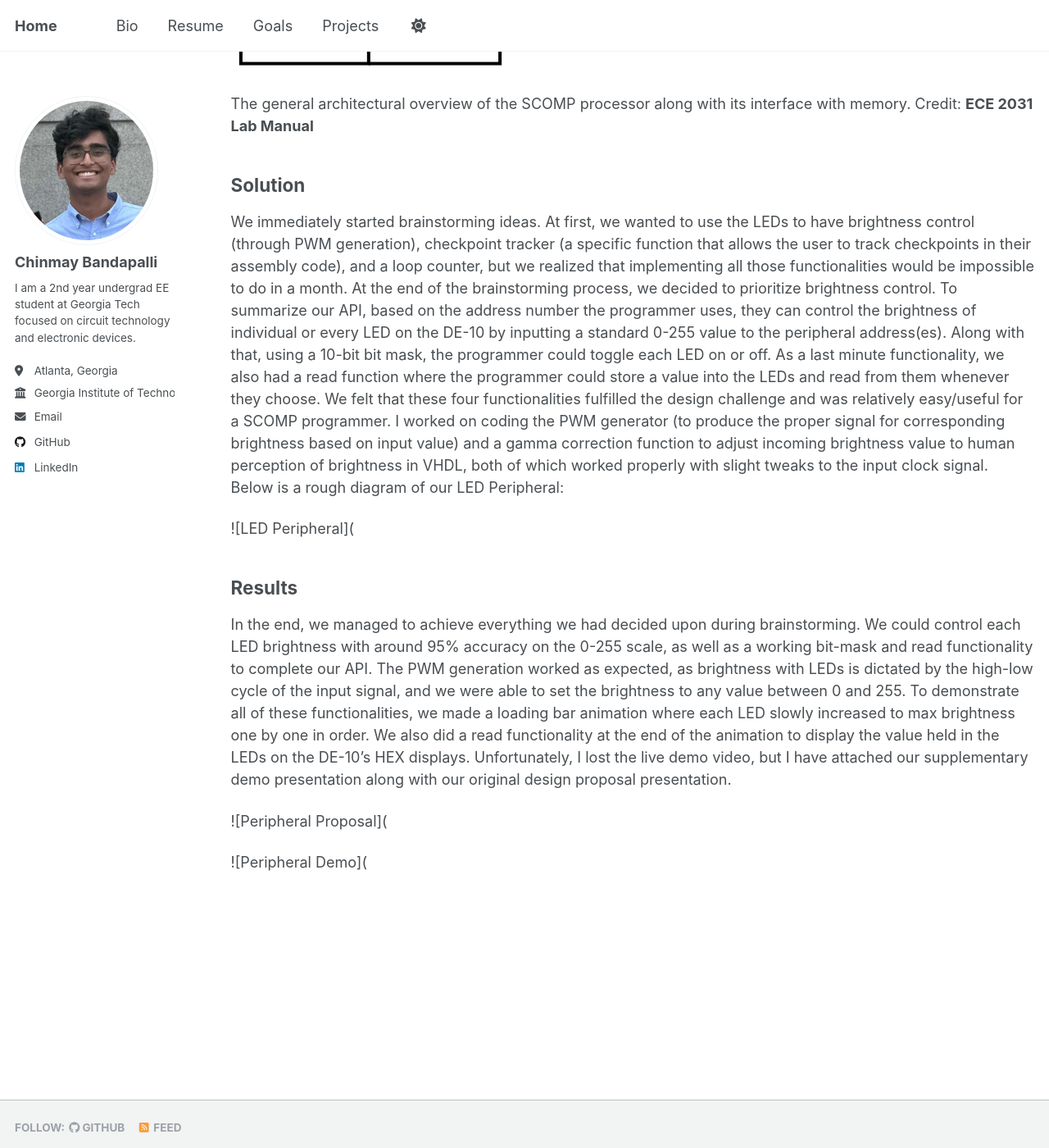
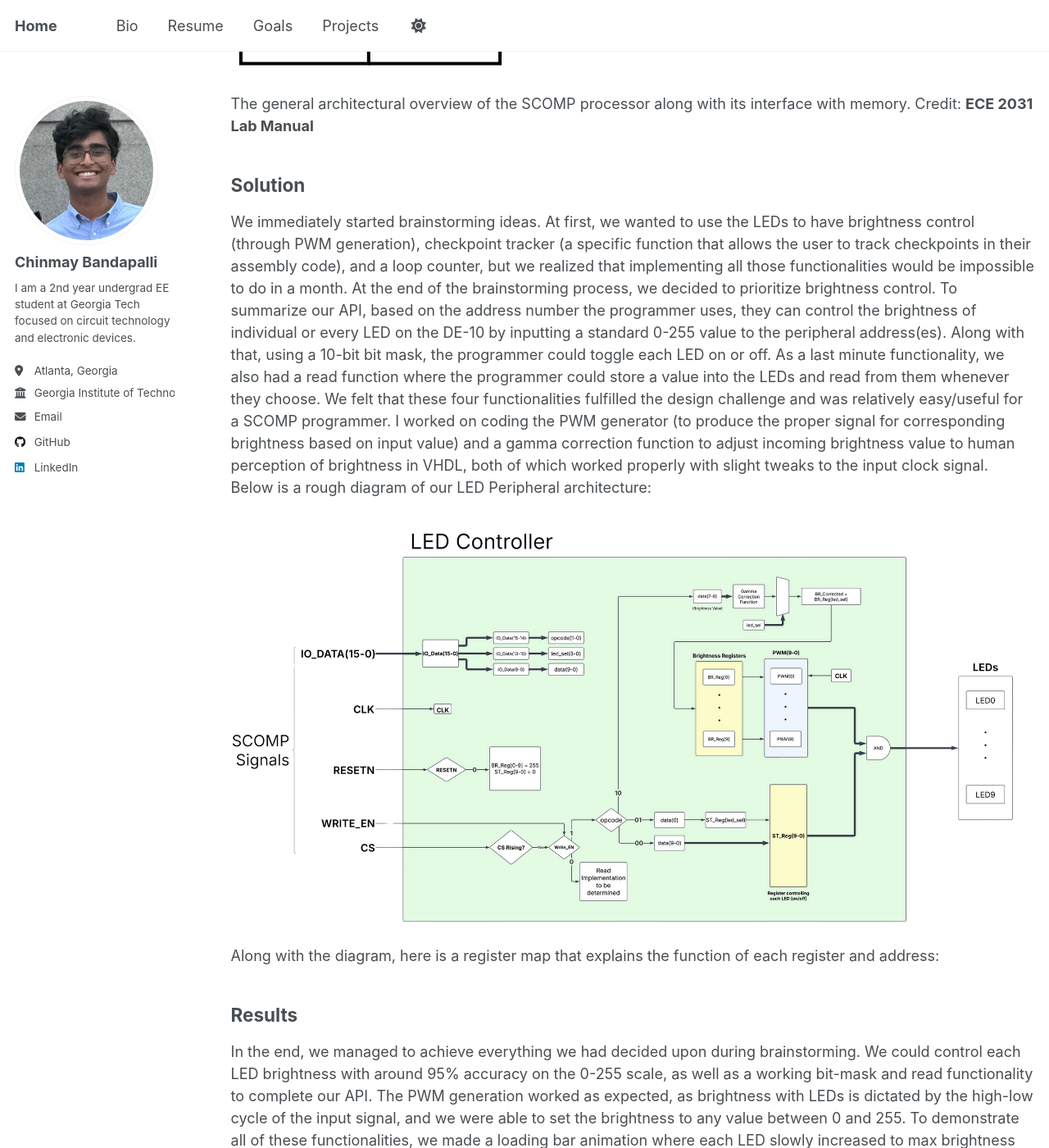
Before and after one commit to chinmaybandapalli/chinmaybandapalli.github.io, a Jekyll site: the page built from _pages/projects.md, in a window 1280 px wide and 1400 px high, scrolled down 1121 px. Shown: the whole window at 82% size. Built offline with Jekyll 4.4.1, drawn with Linux system fonts in a browser that asks for light colours; a script that is not in the unit is left out; some of the changed text lies outside the part shown.

Commit message:
Update projects.md

```diff
--- a/_pages/projects.md
+++ b/_pages/projects.md
@@ -27,14 +27,18 @@ The general architectural overview of the SCOMP processor along with its interfa
 Solution
 ----
 
-We immediately started brainstorming ideas. At first, we wanted to use the LEDs to have brightness control (through PWM generation), checkpoint tracker (a specific function that allows the user to track checkpoints in their assembly code), and a loop counter, but we realized that implementing all those functionalities would be impossible to do in a month. At the end of the brainstorming process, we decided to prioritize brightness control. To summarize our API, based on the address number the programmer uses, they can control the brightness of individual or every LED on the DE-10 by inputting a standard 0-255 value to the peripheral address(es). Along with that, using a 10-bit bit mask, the programmer could toggle each LED on or off. As a last minute functionality, we also had a read function where the programmer could store a value into the LEDs and read from them whenever they choose. We felt that these four functionalities fulfilled the design challenge and was relatively easy/useful for a SCOMP programmer. I worked on coding the PWM generator (to produce the proper signal for corresponding brightness based on input value) and a gamma correction function to adjust incoming brightness value to human perception of brightness in VHDL, both of which worked properly with slight tweaks to the input clock signal. Below is a rough diagram of our LED Peripheral:
+We immediately started brainstorming ideas. At first, we wanted to use the LEDs to have brightness control (through PWM generation), checkpoint tracker (a specific function that allows the user to track checkpoints in their assembly code), and a loop counter, but we realized that implementing all those functionalities would be impossible to do in a month. At the end of the brainstorming process, we decided to prioritize brightness control. To summarize our API, based on the address number the programmer uses, they can control the brightness of individual or every LED on the DE-10 by inputting a standard 0-255 value to the peripheral address(es). Along with that, using a 10-bit bit mask, the programmer could toggle each LED on or off. As a last minute functionality, we also had a read function where the programmer could store a value into the LEDs and read from them whenever they choose. We felt that these four functionalities fulfilled the design challenge and was relatively easy/useful for a SCOMP programmer. I worked on coding the PWM generator (to produce the proper signal for corresponding brightness based on input value) and a gamma correction function to adjust incoming brightness value to human perception of brightness in VHDL, both of which worked properly with slight tweaks to the input clock signal. Below is a rough diagram of our LED Peripheral architecture:
 
-![LED Peripheral](
+![LED Peripheral](/images/LEDPeripheral.png)
+
+Along with the diagram, here is a register map that explains the function of each register and address:
+
+
 
 Results
 ----
 In the end, we managed to achieve everything we had decided upon during brainstorming. We could control each LED brightness with around 95% accuracy on the 0-255 scale, as well as a working bit-mask and read functionality to complete our API. The PWM generation worked as expected, as brightness with LEDs is dictated by the high-low cycle of the input signal, and we were able to set the brightness to any value between 0 and 255. To demonstrate all of these functionalities, we made a loading bar animation where each LED slowly increased to max brightness one by one in order. We also did a read functionality at the end of the animation to display the value held in the LEDs on the DE-10's HEX displays. Unfortunately, I lost the live demo video, but I have attached our supplementary demo presentation along with our original design proposal presentation.
 
-![Peripheral Proposal](
+<a href="/files/Presentation.pdf" download="Design_Proposal.pdf">Download Design Proposal</a>
 
-![Peripheral Demo](
+<a href="/files/Demo.pdf" download="Demo.pdf">Download Demo</a>
```
